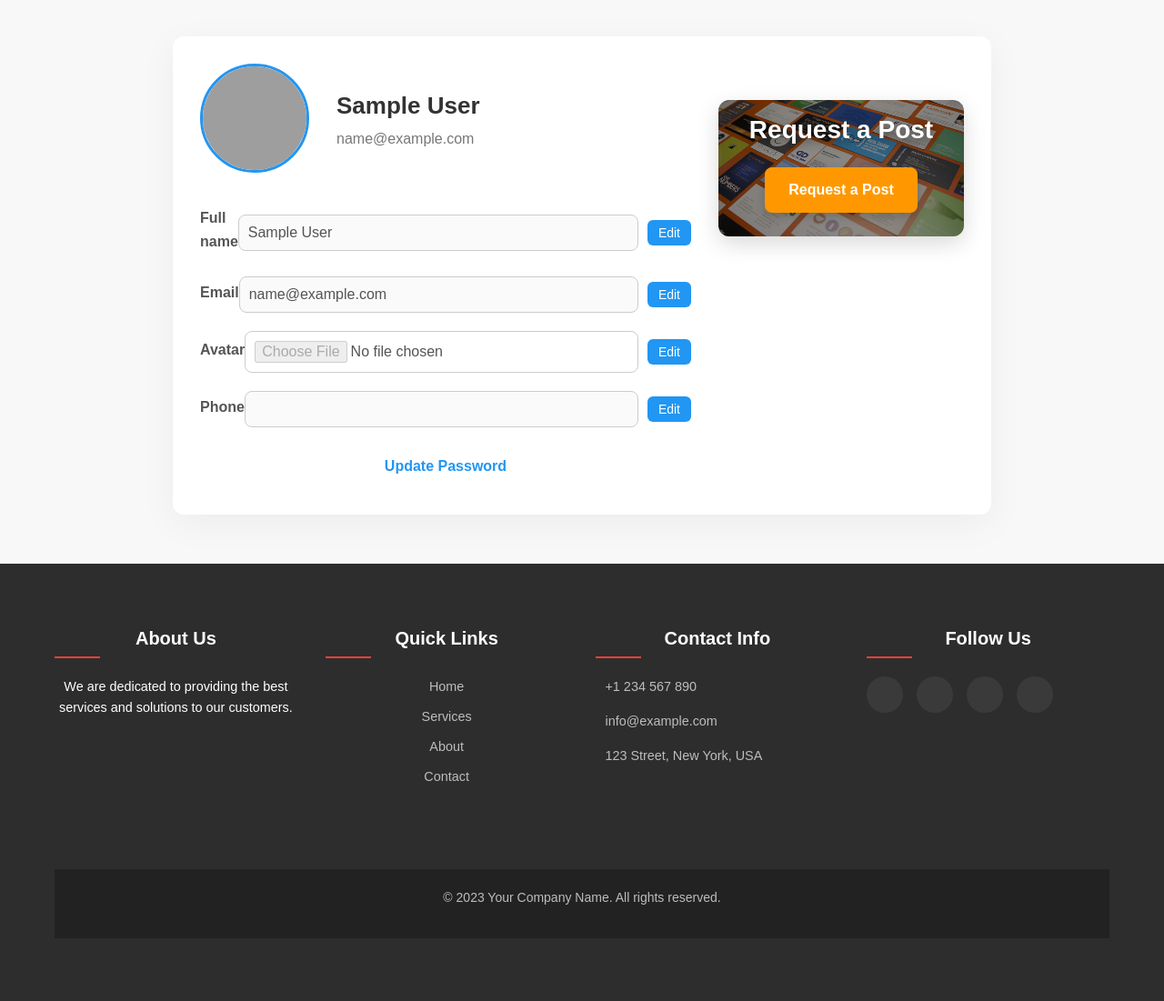
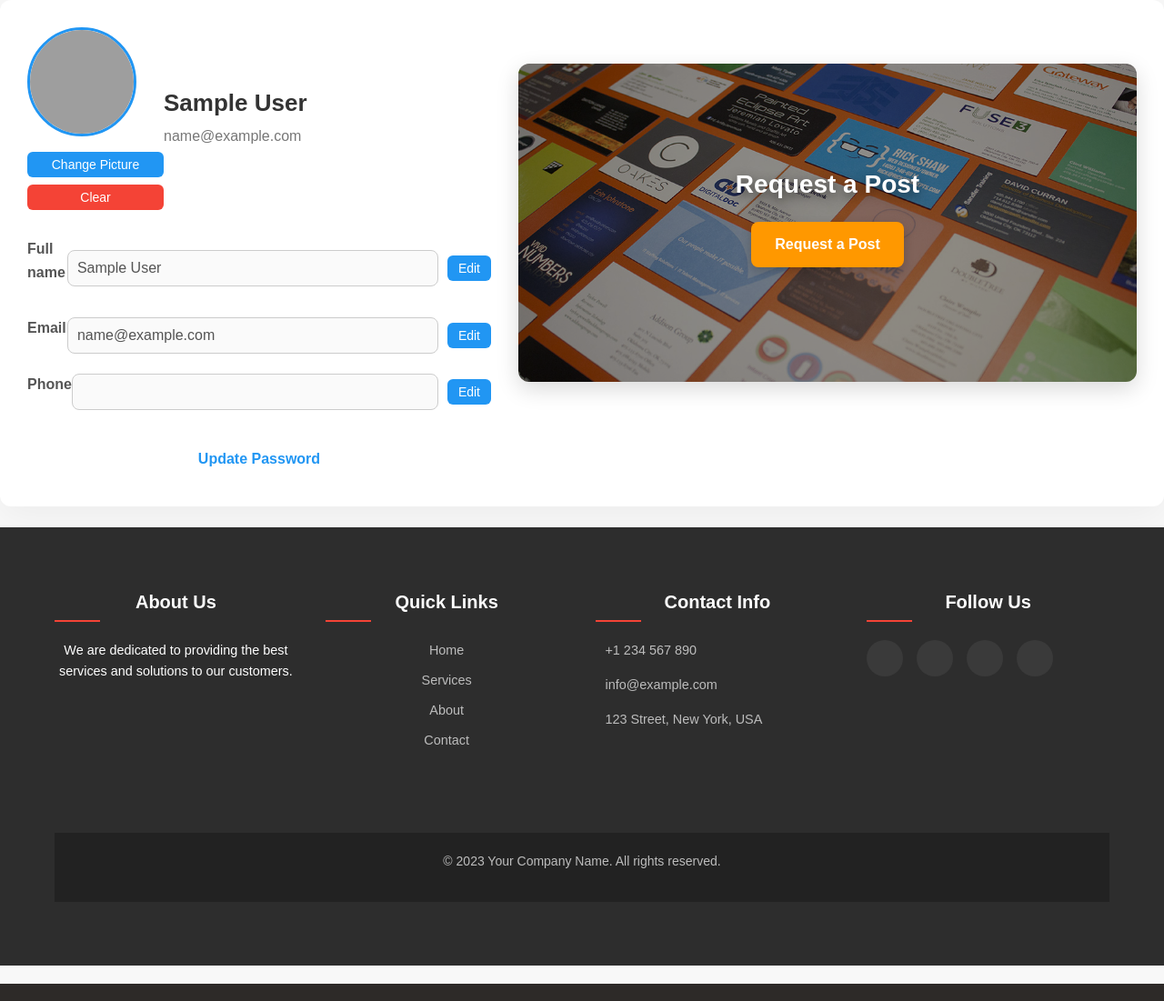
Before and after one commit to BDNsys/africa, a Django app: page /user/profile/ in a window 1280 px wide. Shown: the part 88-1189 px from the top of the page at 91% size. Run offline with Django 4.2, Linux system fonts and the light colour scheme; the visitor is signed in with stand-in values (Sample User, id 1); grey boxes are pictures that could not be loaded.

Commit message:
profile setting updated

```diff
--- a/static/css/profile.css
+++ b/static/css/profile.css
@@ -1,6 +1,6 @@
 .profile-page {
-  max-width: 900px;
-  margin: 40px auto;
+  max-width: auto;
+  margin: 0px auto;
   padding: 30px;
   background: #fff;
   border-radius: 12px;
@@ -12,11 +12,11 @@
 }
 
 .profile-content {
-  flex: 2; /* Left side (profile form) bigger */
+  flex: 1.5; /* Left side (profile form) bigger */
 }
 
 .request-post-section {
-  flex: 1; /* Right side (request banner) smaller */
+  flex: 2; /* Right side (request banner) smaller */
   display: flex;
   flex-direction: column;
   justify-content: flex-start;
@@ -65,13 +65,13 @@
 .form-group label {
   font-weight: 600;
   display: block;
-  margin-bottom: 6px;
+  margin-bottom: 16px;
   color: #555;
 }
 
 .form-group input,
 .form-group select {
-  width: 100%;
+  width: 80%;
   padding: 10px;
   border-radius: 8px;
   border: 1px solid #ccc;
@@ -119,7 +119,7 @@
 .request-post-banner {
   position: relative;
   width: 100%;
-  height: 150px;
+  height: 350px;
   background-image: url("/static/image/image.png"); /* Replace with your actual image path */
   background-size: cover;
   background-position: center;
@@ -183,3 +183,36 @@
 .edit-btn:hover {
   background-color: #1976d2;
 }
+.avatar-upload-group {
+  display: flex;
+  flex-direction: column;
+  gap: 10px;
+  margin-top: 20px;
+}
+
+.avatar-upload-group label {
+  font-weight: 600;
+  color: #555;
+}
+
+.avatar-upload-group input[type="file"] {
+  padding: 6px;
+  border-radius: 8px;
+  border: 1px solid #ccc;
+  width: 80%;
+}
+
+.avatar-buttons {
+  margin-top: 10px;
+  display: flex;
+  flex-direction: column;
+  gap: 8px;
+}
+
+.clear-btn {
+  background-color: #f44336;
+}
+
+.clear-btn:hover {
+  background-color: #d32f2f;
+}
--- a/user/forms.py
+++ b/user/forms.py
@@ -21,6 +21,8 @@ class ProfileUpdateForm(forms.ModelForm):
         for field_name in self.fields:
             self.fields[field_name].widget.attrs['disabled'] = 'disabled'
 
+
+
 class CustomPasswordChangeForm(PasswordChangeForm):
     old_password = forms.CharField(label="Old password", widget=forms.PasswordInput)
     new_password1 = forms.CharField(label="New password", widget=forms.PasswordInput)
--- a/user/templates/user/profile.html
+++ b/user/templates/user/profile.html
@@ -11,11 +11,20 @@
     <div class="profile-header">
       <div class="avatar-section">
         {% if user.avatar %}
-          <img src="{{ user.avatar.url }}" alt="Avatar" class="avatar">
+          <img src="{{ user.avatar.url }}" alt="Avatar" class="avatar" id="avatarPreview">
         {% else %}
-          <img src="{% static 'images/default-avatar.png' %}" alt="Avatar" class="avatar">
+          <img src="{% static 'images/default-avatar.png' %}" alt="Avatar" class="avatar" id="avatarPreview">
         {% endif %}
+
+        <!-- Hidden file input -->
+        <input type="file" name="avatar" id="avatarInput" accept="image/*" style="display: none;">
+        <!-- Avatar action buttons -->
+        <div class="avatar-buttons">
+          <button type="button" class="edit-btn" onclick="document.getElementById('avatarInput').click();">Change Picture</button>
+          <button type="button" class="edit-btn clear-btn" onclick="clearAvatar()">Clear</button>
         </div>
+      </div>
+
       <div class="user-info">
         <h2>{{ user.full_name }}</h2>
         <p>{{ user.email }}</p>
@@ -26,6 +35,7 @@
     <form method="POST" enctype="multipart/form-data" class="profile-form" id="profileForm">
       {% csrf_token %}
       {% for field in form %}
+        {% if field.name != "avatar" %}
           <div class="form-group" style="display: flex; align-items: center;">
             <label for="{{ field.id_for_label }}" style="flex: 1;">{{ field.label }}</label>
             {{ field }}
@@ -34,29 +44,13 @@
             </button>
             {{ field.errors }}
           </div>
+        {% endif %}
       {% endfor %}
-  <button type="submit" class="btn-submit" style="display:none;">Save Changes</button>
+      <button type="submit" class="btn-submit" style="display:none;" id="saveBtn">Save Changes</button>
     </form>
 
-<script>
-  const editButtons = document.querySelectorAll('.edit-btn');
-  const saveBtn = document.querySelector('.btn-submit');
-
-  editButtons.forEach(btn => {
-    btn.addEventListener('click', () => {
-      const fieldId = btn.getAttribute('data-field-id');
-      const input = document.getElementById(fieldId);
-      if (input) {
-        input.disabled = false;
-        saveBtn.style.display = 'block';
-        btn.style.display = 'none';
-      }
-    });
-  });
-</script>
-
     <!-- Bottom Actions -->
-    <div class="bottom-actions" style="margin-top: 20px;">
+    <div class="bottom-actions">
       <a href="{% url 'update-password' %}" class="password-link">Update Password</a>
     </div>
   </div>
@@ -73,9 +67,8 @@
 </div>
 
 <script>
-  // Wait for DOM to load
   document.addEventListener('DOMContentLoaded', () => {
-    const editButtons = document.querySelectorAll('.edit-btn');
+    const editButtons = document.querySelectorAll('.edit-btn[data-field-id]');
     const saveBtn = document.getElementById('saveBtn');
 
     editButtons.forEach(button => {
@@ -84,19 +77,35 @@
         const inputField = document.getElementById(fieldId);
 
         if (inputField) {
-          // Enable the field for editing
           inputField.disabled = false;
           inputField.focus();
-
-          // Show the Save Changes button
           saveBtn.style.display = 'block';
-
-          // Optionally hide this edit button or disable it
           button.style.display = 'none';
         }
       });
     });
+
+    // Show Save button when a new avatar is selected
+    const avatarInput = document.getElementById('avatarInput');
+    avatarInput.addEventListener('change', () => {
+      if (avatarInput.files.length > 0) {
+        saveBtn.style.display = 'block';
+
+        // Preview selected image
+        const reader = new FileReader();
+        reader.onload = e => {
+          document.getElementById('avatarPreview').src = e.target.result;
+        };
+        reader.readAsDataURL(avatarInput.files[0]);
+      }
     });
+  });
+
+  function clearAvatar() {
+    const avatarInput = document.getElementById('avatarInput');
+    avatarInput.value = "";
+    document.getElementById('avatarPreview').src = "{% static 'images/default-avatar.png' %}";
+    document.getElementById('saveBtn').style.display = 'block';
+  }
 </script>
-
 {% endblock %}
```
Lines whose indentation alone changed are shown as unchanged.
